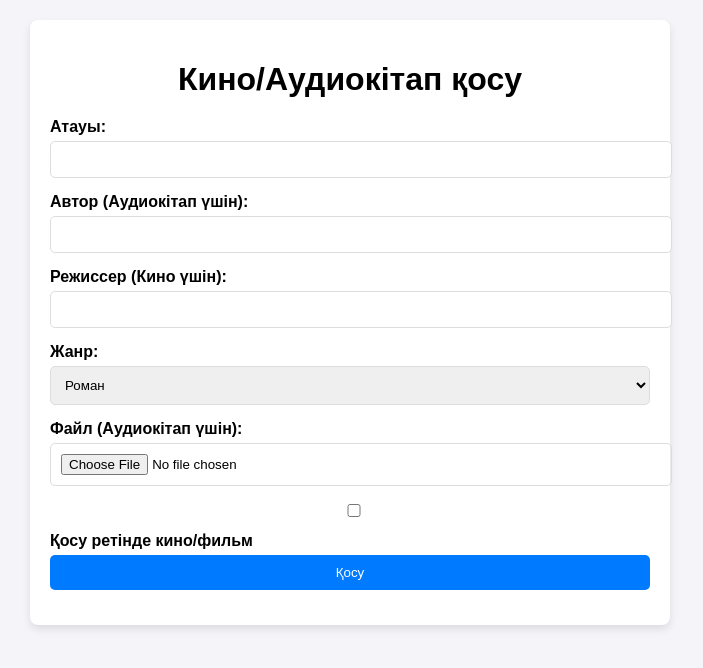
After one commit to aky1baeva/KazakhP, a PHP site: page /movie_admin.php in a window 1280 px wide. The commit adds this page. Shown: the top 668 px of the page, without its empty margins (290-993 px from the left). Run offline with PHP 8.4, Linux system fonts and the light colour scheme.

Commit message:
audio movie

```diff
--- a/audio_listening.php
+++ b/audio_listening.php
@@ -1,6 +1,6 @@
 <?php
 // Дерекқорға қосылу
-$connection = new mysqli("localhost", "root", "", "kazakh_language");
+$connection = new mysqli("localhost", "root", "", "kazakh_language",3307);
 
 // Қосылу қателігін тексеру
 if ($connection->connect_error) {
--- a/fill_in_the_blanks.php
+++ b/fill_in_the_blanks.php
@@ -1,6 +1,6 @@
 <?php
 // Дерекқорға қосылу
-$connection = new mysqli("localhost", "root", "", "kazakh_language");
+$connection = new mysqli("localhost", "root", "", "kazakh_language", 3307);
 
 // Қосылу қателігін тексеру
 if ($connection->connect_error) {
--- a/matching.php
+++ b/matching.php
@@ -1,6 +1,6 @@
 <?php
 // Дерекқорға қосылу
-$connection = new mysqli("localhost", "root", "", "kazakh_language");
+$connection = new mysqli("localhost", "root", "", "kazakh_language", 3307);
 
 // Қосылу қателігін тексеру
 if ($connection->connect_error) {
--- /dev/null
+++ b/movie_admin.php
@@ -0,0 +1,142 @@
+<?php
+// Подключение к базе данных
+$host = 'localhost';
+$username = 'root';
+$password = '';
+$dbname = 'kazakh_language';
+$db_port = 3307;
+
+$conn = new mysqli($host, $username, $password, $dbname, $db_port);
+
+if ($conn->connect_error) {
+    die("Деректер базасына қосылу сәтсіз: " . $conn->connect_error);
+}
+
+// Обработка данных из формы
+if ($_SERVER['REQUEST_METHOD'] === 'POST') {
+    $title = $_POST['title'] ?? '';
+    $director = $_POST['director'] ?? ''; // New field for movies
+    $author = $_POST['author'] ?? ''; // For audiobooks
+    $genre = $_POST['genre'] ?? '';
+    $is_movie = isset($_POST['is_movie']) ? 1 : 0; // Flag to distinguish between audiobook and movie
+
+    // Проверяем, загружен ли файл
+    if (isset($_FILES['audio_file']) && $_FILES['audio_file']['error'] === UPLOAD_ERR_OK) {
+        $uploadDir = 'audio/';
+        $filePath = $uploadDir . basename($_FILES['audio_file']['name']);
+
+        // Перемещение загруженного файла в указанную директорию
+        if (move_uploaded_file($_FILES['audio_file']['tmp_name'], $filePath)) {
+            // Добавление данных в соответствующую таблицу
+            if ($is_movie) {
+                $query = "INSERT INTO movies (title, director, genre, video_path) VALUES (?, ?, ?, ?)";
+            } else {
+                $query = "INSERT INTO audiobooks (title, author, genre, audio_path) VALUES (?, ?, ?, ?)";
+            }
+            $stmt = $conn->prepare($query);
+            if ($is_movie) {
+                $stmt->bind_param("ssss", $title, $director, $genre, $filePath);
+            } else {
+                $stmt->bind_param("ssss", $title, $author, $genre, $filePath);
+            }
+
+            if ($stmt->execute()) {
+                echo "Кіно/Аудиокітап сәтті қосылды!";
+            } else {
+                echo "Қате: " . $conn->error;
+            }
+
+            $stmt->close();
+        } else {
+            echo "Файлды жүктеу сәтсіз болды.";
+        }
+    } else {
+        echo "Файлды таңдаңыз.";
+    }
+}
+
+$conn->close();
+?>
+
+<!DOCTYPE html>
+<html lang="kk">
+<head>
+    <meta charset="UTF-8">
+    <meta name="viewport" content="width=device-width, initial-scale=1.0">
+    <title>Кино/Аудиокітап қосу</title>
+    <style>
+        body {
+            font-family: Arial, sans-serif;
+            background-color: #f4f4f9;
+            margin: 0;
+            padding: 20px;
+        }
+        .form-container {
+            max-width: 600px;
+            margin: 0 auto;
+            background: #fff;
+            padding: 20px;
+            border-radius: 8px;
+            box-shadow: 0 4px 8px rgba(0, 0, 0, 0.1);
+        }
+        h1 {
+            text-align: center;
+            margin-bottom: 20px;
+        }
+        label {
+            display: block;
+            margin-bottom: 5px;
+            font-weight: bold;
+        }
+        input, select, button {
+            width: 100%;
+            padding: 10px;
+            margin-bottom: 15px;
+            border: 1px solid #ddd;
+            border-radius: 5px;
+        }
+        button {
+            background-color: #007BFF;
+            color: white;
+            border: none;
+            cursor: pointer;
+        }
+        button:hover {
+            background-color: #0056b3;
+        }
+    </style>
+</head>
+<body>
+    <div class="form-container">
+        <h1>Кино/Аудиокітап қосу</h1>
+        <form action="" method="POST" enctype="multipart/form-data">
+            <label for="title">Атауы:</label>
+            <input type="text" id="title" name="title" required>
+
+            <label for="author">Автор (Аудиокітап үшін):</label>
+            <input type="text" id="author" name="author">
+
+            <label for="director">Режиссер (Кино үшін):</label>
+            <input type="text" id="director" name="director">
+
+            <label for="genre">Жанр:</label>
+            <select id="genre" name="genre" required>
+                <option value="Роман">Роман</option>
+                <option value="Повесть">Повесть</option>
+                <option value="Поэзия">Поэзия</option>
+                <option value="Фантастика">Фантастика</option>
+                <option value="Басқа">Басқа</option>
+            </select>
+
+            <label for="audio_file">Файл (Аудиокітап үшін):</label>
+            <input type="file" id="audio_file" name="audio_file" accept="audio/*" required>
+
+            <label for="is_movie">
+                <input type="checkbox" id="is_movie" name="is_movie" value="1"> Қосу ретінде кино/фильм
+            </label>
+
+            <button type="submit">Қосу</button>
+        </form>
+    </div>
+</body>
+</html>
```
Also changed, not shown: movie.php (added, +147 -0 lines), multiple_choice.php (+24 -7 lines).
